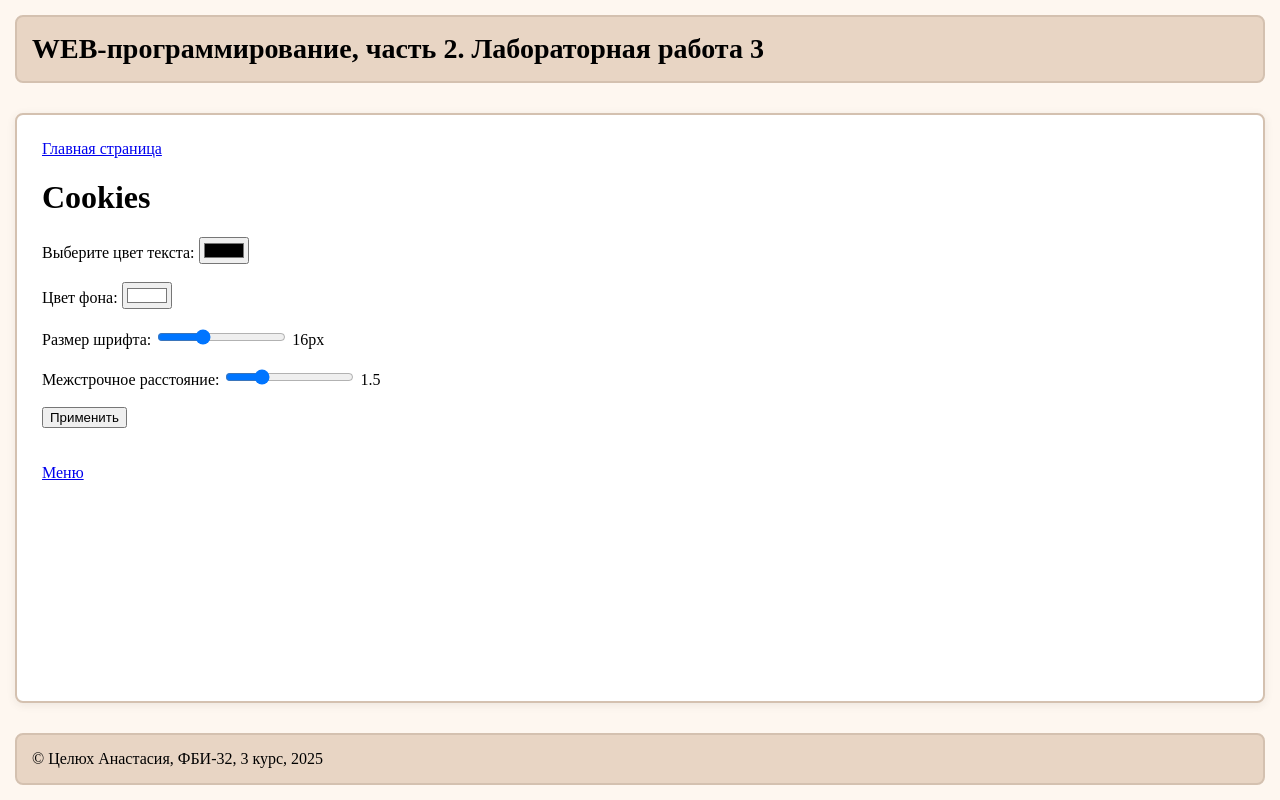
After one commit to TselyuhNastya/web-back-labs, a Flask app: page /lab3/settings in a window 1280 px wide. The commit adds this page. Run offline with Flask 3, Linux system fonts and the light colour scheme.

Commit message:
настройка отображения

```diff
--- a/lab3.py
+++ b/lab3.py
@@ -69,3 +69,34 @@ def pay():
         price += 10
 
     return render_template('lab3/pay.html', price=price)
+
+@lab3.route("/lab3/settings")
+def settings():
+    color = request.args.get('color')
+    bg_color = request.args.get('bg_color')
+    font_size = request.args.get('font_size')
+    line_height = request.args.get('line_height')
+
+    if any([color, bg_color, font_size, line_height]):
+        resp = make_response(redirect('/lab3/settings'))
+        if color:
+            resp.set_cookie('color', color)
+        if bg_color:
+            resp.set_cookie('bg_color', bg_color)
+        if font_size:
+            resp.set_cookie('font_size', font_size)
+        if line_height:
+            resp.set_cookie('line_height', line_height)
+        return resp
+
+    color = request.cookies.get('color', '#000000')
+    bg_color = request.cookies.get('bg_color', '#ffffff')
+    font_size = request.cookies.get('font_size', '16')
+    line_height = request.cookies.get('line_height', '1.5')
+
+    resp = make_response(render_template('lab3/settings.html',
+                                        color=color,
+                                        bg_color=bg_color,
+                                        font_size=font_size,
+                                        line_height=line_height))
+    return resp
--- a/templates/base.html
+++ b/templates/base.html
@@ -9,6 +9,25 @@
     <link rel="icon" href="{{ url_for('static', filename='icon/favicon-16x16.png') }}" type="image/png" sizes="16x16">
     <link rel="icon" href="{{ url_for('static', filename='icon/favicon-32x32.png') }}" type="image/png" sizes="32x32">
     {% block styles %}{% endblock %}
+    <style>
+    body {
+        {% if request.cookies.get('color') %}
+        color: {{ request.cookies.get('color') }};
+        {% endif %}
+
+        {% if request.cookies.get('bg_color') %}
+        background-color: {{ request.cookies.get('bg_color') }};
+        {% endif %}
+
+        {% if request.cookies.get('font_size') %}
+        font-size: {{ request.cookies.get('font_size') }}px;
+        {% endif %}
+
+        {% if request.cookies.get('line_height') %}
+        line-height: {{ request.cookies.get('line_height') }};
+        {% endif %}
+    }
+</style>
 </head>
 <body>
     <header>
--- a/templates/lab3/lab3.html
+++ b/templates/lab3/lab3.html
@@ -15,6 +15,7 @@
         <li><a href="/lab3/del_cookie">Очистить cookie</a></li>
         <li><a href="/lab3/form1">Форма</a></li>
         <li><a href="/lab3/order">Заказ напитка</a></li>
+        <li><a href="/lab3/settings">Цвет текста</a></li>
     </ol>
 
 {% endblock %}
--- /dev/null
+++ b/templates/lab3/settings.html
@@ -0,0 +1,46 @@
+{% extends "base.html" %}
+{% block styles %}
+<link rel="stylesheet" href="{{ url_for('static', filename='lab3.css')}}">
+{% endblock %}
+
+{# номер лабораторной работы: #}
+{% block lab %}Лабораторная работа 3{% endblock %}
+
+{# основной контент: #}
+{% block main %}
+    <h1>Cookies</h1>
+
+    <form>
+        <div>
+            <label for="color">Выберите цвет текста:</label>
+            <input type="color" id="color" name="color" value="{{ color or '' }}">
+        </div>
+        <br>
+        <div>
+            <label for="bg_color">Цвет фона:</label>
+            <input type="color" id="bg_color" name="bg_color" value="{{ bg_color or '#ffffff' }}">
+        </div>
+        <br>
+        <div>
+            <label for="font_size">Размер шрифта:</label>
+            <input type="range" id="font_size" name="font_size" min="12" max="24" value="{{ font_size or '16' }}"
+                oninput="document.getElementById('font_size_value').textContent = this.value + 'px'">
+            <span id="font_size_value">{{ font_size or '16' }}px</span>
+        </div>
+        <br>
+        <div>
+            <label for="line_height">Межстрочное расстояние:</label>
+            <input type="range" id="line_height" name="line_height" min="1.0" max="3.0" step="0.1" value="{{ line_height or '1.4' }}"
+                oninput="document.getElementById('line_height_value').textContent = this.value">
+            <span id="line_height_value">{{ line_height or '1.4' }}</span>
+        </div>
+        <br>
+        <div>
+            <button type="submit">Применить</button>
+        </div>
+    </form>
+
+    <br>
+    <br>
+    <a href="/lab3/">Меню</a>
+{% endblock %}
```
